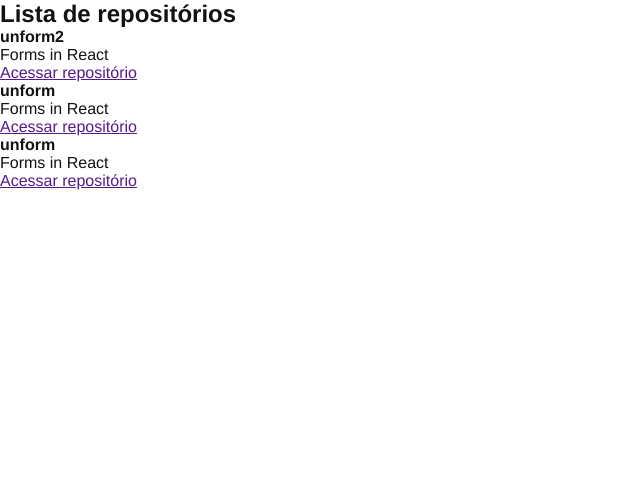
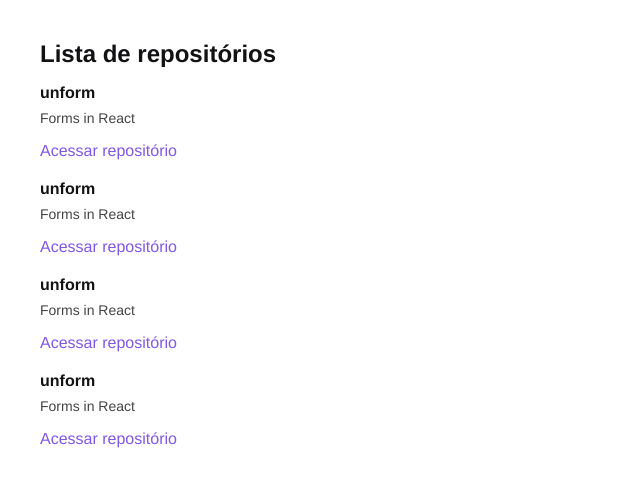
Before and after one commit to DevJpFarias/01-github-explorer, a React app: page / in a window 1280 px wide. Shown: the top 486 px of the page, without its empty margins (0-640 px from the left). Built offline with nearby package versions, Linux system fonts and the light colour scheme.

Commit message:
Parei em: Estilização da listagem

```diff
--- a/package.json
+++ b/package.json
@@ -16,11 +16,13 @@
     "@babel/core": "^7.16.0",
     "@babel/preset-env": "^7.16.0",
     "@babel/preset-react": "^7.16.0",
+    "@pmmmwh/react-refresh-webpack-plugin": "^0.5.1",
     "babel-loader": "^8.2.3",
     "cross-env": "^7.0.3",
     "css-loader": "^6.5.1",
     "html-webpack-plugin": "^5.5.0",
     "node-sass": "^6.0.1",
+    "react-refresh": "^0.11.0",
     "sass-loader": "^12.3.0",
     "style-loader": "^3.3.1",
     "webpack": "^5.62.2",
--- a/src/App.jsx
+++ b/src/App.jsx
@@ -2,5 +2,7 @@
 import './styles/global.scss'
 
 export function App() {
-  return <RepositoryList />
+  return (
+    <RepositoryList />
+  )
 }
--- /dev/null
+++ b/src/components/RepositoryItem.jsx
@@ -0,0 +1,12 @@
+export function RepositoryItem(props) {
+  return(
+    <li>
+      <strong>{props.repository.name ?? 'Default'}</strong>
+      <p>{props.repository.description}</p>
+
+      <a href={props.repository.link}>
+        Acessar repositório
+      </a>
+    </li>
+  )
+}
--- a/src/components/RepositoryList.jsx
+++ b/src/components/RepositoryList.jsx
@@ -1,4 +1,11 @@
-const repositoryName = 'unform2'
+import { RepositoryItem } from "./RepositoryItem"
+import '../styles/repositories.scss'
+
+const repository = {
+  name: 'unform',
+  description: 'Forms in React',
+  link: 'https://github.com/unform/unform'
+}
 
 export function RepositoryList() {
   return (
@@ -6,30 +13,10 @@
       <h1>Lista de repositórios</h1>
 
       <ul>
-        <li>
-          <strong>{repositoryName}</strong>
-          <p>Forms in React</p>
-
-          <a href="">
-            Acessar repositório
-          </a>
-        </li>
-        <li>
-          <strong>unform</strong>
-          <p>Forms in React</p>
-
-          <a href="">
-            Acessar repositório
-          </a>
-        </li>
-        <li>
-          <strong>unform</strong>
-          <p>Forms in React</p>
-
-          <a href="">
-            Acessar repositório
-          </a>
-        </li>
+        <RepositoryItem repository={repository} />
+        <RepositoryItem repository={repository} />
+        <RepositoryItem repository={repository} />
+        <RepositoryItem repository={repository} />
       </ul>
     </section>
   )
--- /dev/null
+++ b/src/styles/repositories.scss
@@ -0,0 +1,30 @@
+section.repository-list {
+  margin: 40px;
+
+  h1 {
+    margin-bottom: 16px;
+  }
+
+  ul {
+    list-style: none;
+
+    li {
+      & + li {
+        margin-top: 20px;
+      }
+
+      p {
+        font-size: 14px;
+        color: #444;
+        margin-top: 8px;
+      }
+
+      a {
+        display: inline-block;
+        margin-top: 16px;
+        text-decoration: none;
+        color: #8257e6;
+      }
+    }
+  }
+}
--- a/webpack.config.js
+++ b/webpack.config.js
@@ -1,5 +1,6 @@
 const path = require('path')
 const HtmlWebpackPlugin = require('html-webpack-plugin')
+const ReactRefreshWebpackPlugin = require('@pmmmwh/react-refresh-webpack-plugin')
 
 const isDevelopment = process.env.NODE_ENV !== 'production'
 
@@ -17,19 +18,28 @@
   devServer: {
     static: {
       directory: path.join(__dirname, 'public'),
-    }
+    },
+    hot: true,
   },
   plugins: [
+    isDevelopment && new ReactRefreshWebpackPlugin(),
     new HtmlWebpackPlugin({
       template: path.resolve(__dirname, 'public', 'index.html')
     })
-  ],
+  ].filter(Boolean),
   module: {
     rules: [
       {
         test: /\.jsx$/,
         exclude: /node_modules/,
-        use: 'babel-loader'
+        use: {
+          loader: 'babel-loader',
+          options: {
+            plugins: [
+              isDevelopment && require.resolve('react-refresh/babel')
+            ].filter(Boolean)
+          }
+        }
       },
       {
         test: /\.scss$/,
```
Also changed, not shown: 1 other file (tests, documents, lock files or other folders).
